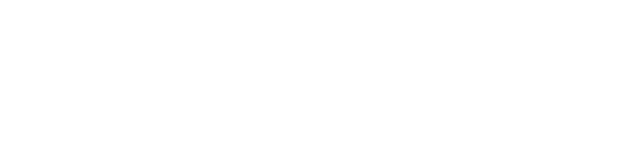
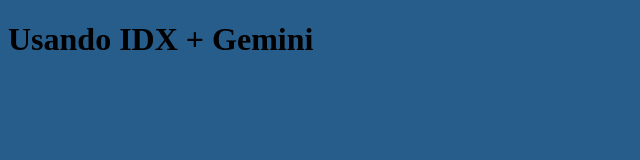
Before and after one commit to jonybb69/volver-a-hacer, a plain HTML site: page papucho/index.html in a window 1280 px wide. Shown: the whole page, without its empty margins (0-640 px from the left). Drawn offline with Linux system fonts and the light colour scheme.

Commit message:
Caratula azul mamalona

```diff
--- a/papucho/index.html
+++ b/papucho/index.html
@@ -5,8 +5,9 @@
   <meta name="viewport" content="width=device-width, initial-scale=1.0">
   <title>My HTML5 Template</title>
 </head>
-<body>
+<body style="background-color: #275d8b;">
   <!-- Your content goes here -->
+  <h1>Usando IDX + Gemini</h1>
   <script src="main.js"></script>
 </body>
 </html>
```
